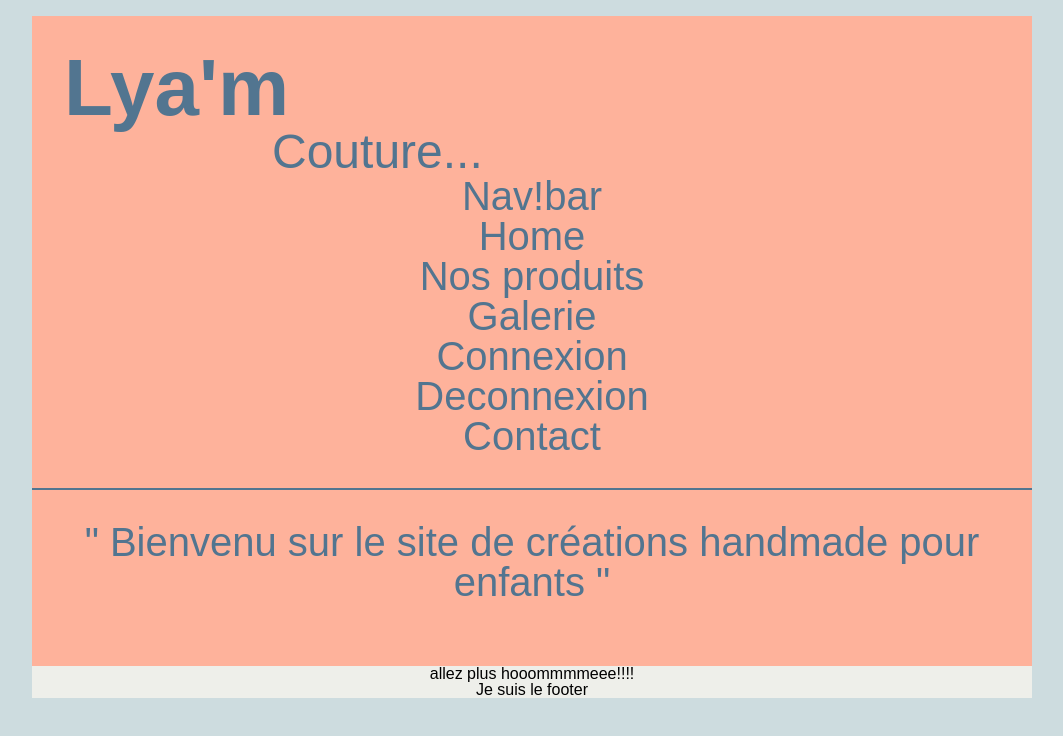
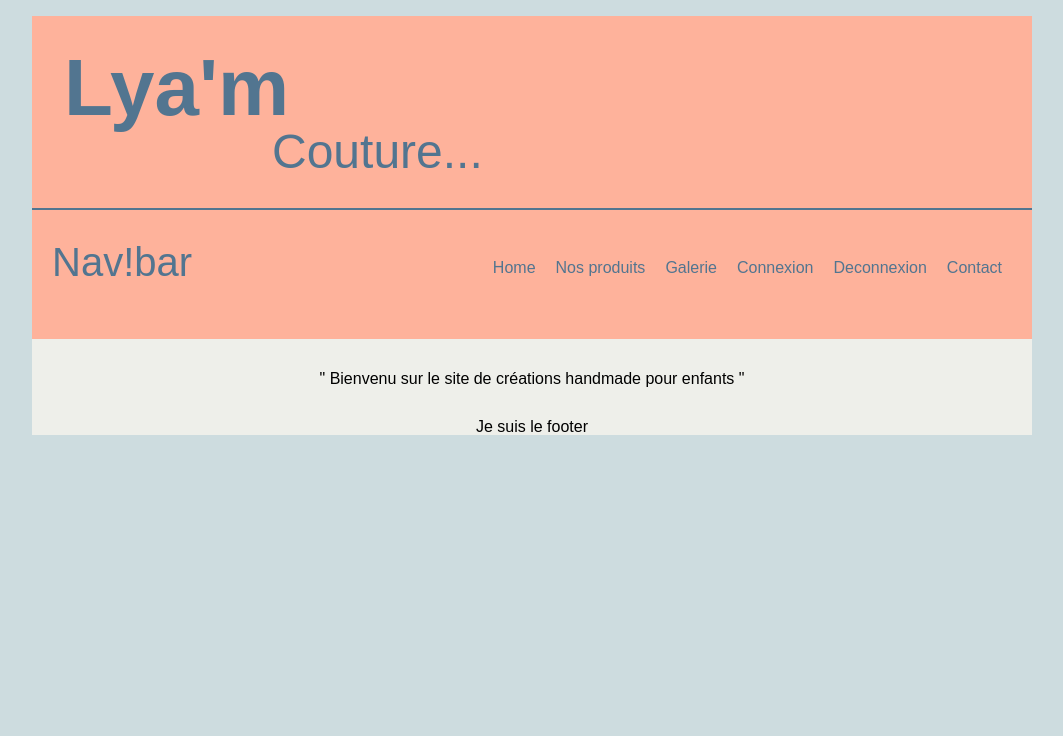
Before and after one commit to Chloe0307/lyam-couture, a React app: page / in a window 1280 px wide. Shown: the whole page, without its empty margins (108-1171 px from the left). Built offline with nearby package versions, Linux system fonts and the light colour scheme.

Commit message:
nav styled-component

```diff
--- /dev/null
+++ b/src/components/Header/Nav/Navbar.js
@@ -0,0 +1,30 @@
+import React from 'react';
+// == import NPM
+import styled from 'styled-components';
+
+import RightNav from './RightNav';
+
+// Nav styled-component
+const Nav = styled.nav`
+  width: 100%;
+  height: 65px;
+  padding: 0 20px;
+  display: flex;
+  justify-content: space-between;
+
+  .logo {
+    padding: 15px o;
+  }
+`;
+
+// component Navbar
+const Navbar = () => (
+  <Nav>
+    <div className="logo">
+      Nav!bar
+    </div>
+    <RightNav />
+  </Nav>
+);
+
+export default Navbar;
--- /dev/null
+++ b/src/components/Header/Nav/RightNav.js
@@ -0,0 +1,42 @@
+import React from 'react';
+
+// == import NPM
+import styled from 'styled-components';
+
+// Ul styled-component
+const Ul = styled.ul`
+  list-style: none;
+  display: flex;
+  flex-flow: row nowrap;
+
+  li {
+    padding: 18px 10px;
+    font-size: 1rem;
+  }
+
+  @media (max-width: 768px) {
+    flex-flow: column nowrap;
+    background-color: #EEEFEA;
+    position: fixed;
+    top: 0;
+    right: 0;
+    width: 300px;
+    height: 100vh;
+    padding-top: 3.5rem;
+
+  }
+`;
+
+// RightNav component
+const RightNav = () => (
+  <Ul>
+    <li>Home</li>
+    <li>Nos produits</li>
+    <li>Galerie</li>
+    <li>Connexion</li>
+    <li>Deconnexion</li>
+    <li>Contact</li>
+  </Ul>
+);
+
+export default RightNav;
--- a/src/components/Header/Navbar.js
+++ /dev/null
@@ -1,21 +0,0 @@
-import React from 'react';
-
-import './navbar.scss';
-
-const Navbar = () => (
-  <div>
-    <div className="logo">
-      Nav!bar
-    </div>
-    <ul>
-      <li>Home</li>
-      <li>Nos produits</li>
-      <li>Galerie</li>
-      <li>Connexion</li>
-      <li>Deconnexion</li>
-      <li>Contact</li>
-    </ul>
-  </div>
-);
-
-export default Navbar;
--- a/src/components/Header/header.scss
+++ b/src/components/Header/header.scss
@@ -7,9 +7,9 @@
   padding-bottom: $gutter;
 
   .header-title-content {
-
     border-bottom: 2px solid $writeColor;
     padding-bottom: $gutter;
+    margin-bottom: $gutter;
 
     .header-bigTitle {
       font-weight: bold;
@@ -25,9 +25,4 @@
       padding-left: 15rem;
     }
   }
-
-  .website-description {
-    padding: $gutter;
-
-  }
 }
--- a/src/components/Header/index.js
+++ b/src/components/Header/index.js
@@ -1,7 +1,7 @@
 /* eslint-disable max-len */
 import React from 'react';
 
-import Navbar from './Navbar';
+import Nav from 'src/components/Header/Nav/Navbar';
 import './header.scss';
 
 const Header = () => (
@@ -9,9 +9,8 @@ const Header = () => (
     <div className="header-title-content">
       <h1 className="header-bigTitle"><strong>Lya'm</strong></h1>
       <h2 className="header-title">Couture...</h2>
-      <Navbar />
     </div>
-    <p className="website-description"><em> " Bienvenu sur le site de créations handmade pour enfants "</em></p>
+    <Nav />
   </header>
 );
 
--- a/src/components/Home/home.scss
+++ b/src/components/Home/home.scss
@@ -0,0 +1,6 @@
+@import 'src/styles/vars';
+
+.website-description {
+    padding: $gutter;
+
+}
--- a/src/components/Home/index.js
+++ b/src/components/Home/index.js
@@ -4,7 +4,7 @@ import './home.scss';
 
 const Home = () => (
   <main>
-    allez plus hooommmmeee!!!!
+    <p className="website-description"> " Bienvenu sur le site de créations handmade pour enfants "</p>
   </main>
 );
 
```
Also changed, not shown: src/components/Header/Nav/Burger.js (added), src/components/Header/Nav/navbar.scss (renamed from src/components/Header/navbar.scss).
